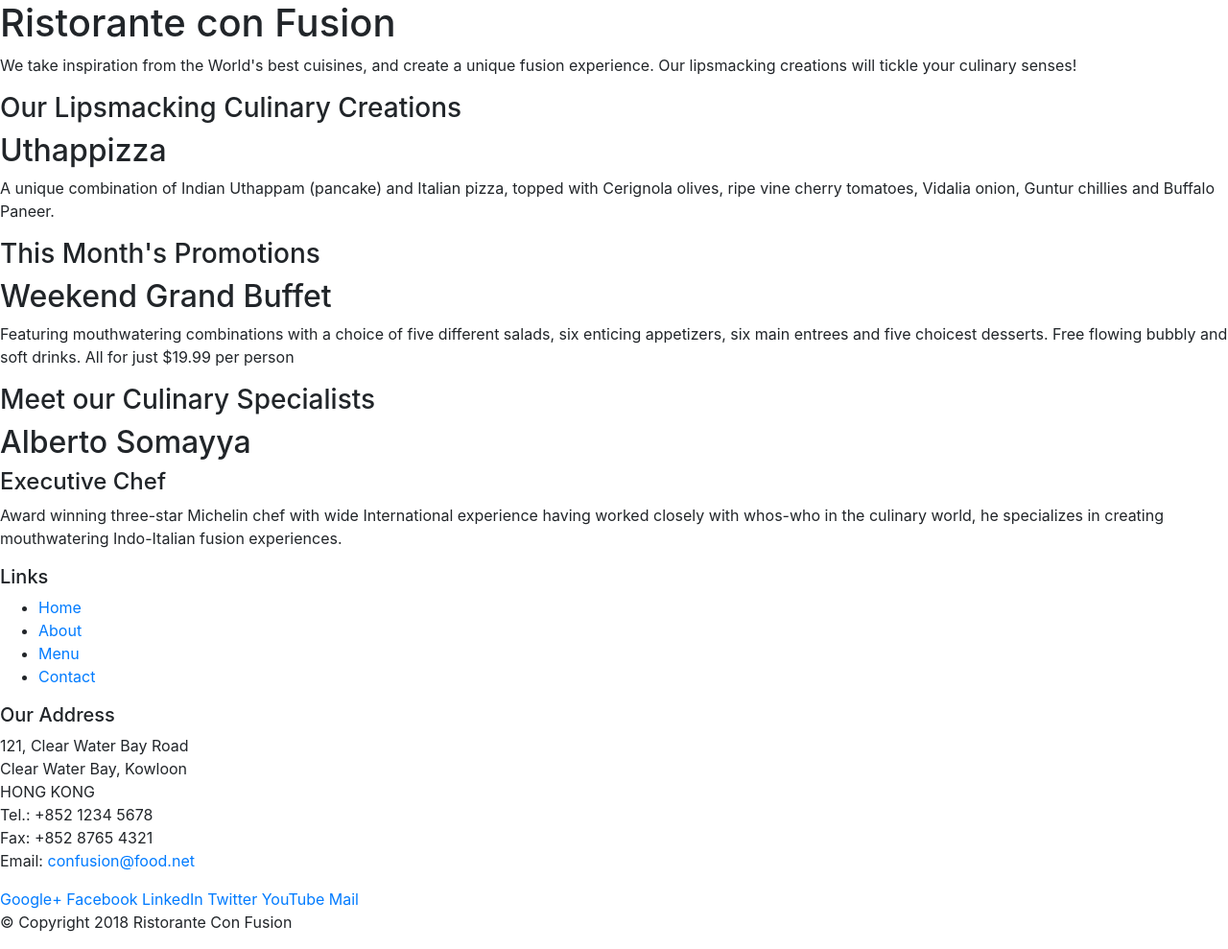
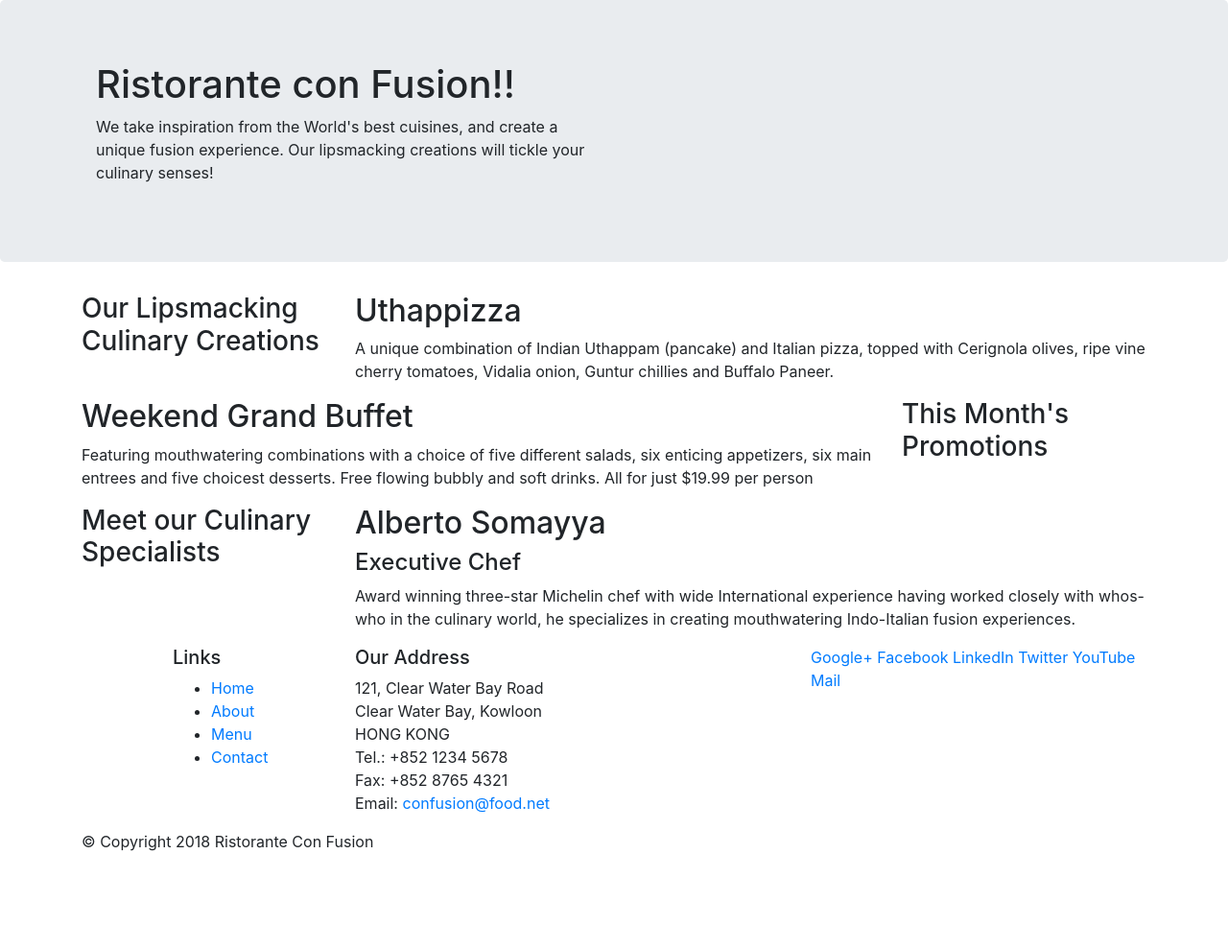
Before and after one commit to amanbthakkar/conFusion, a website: page index.html in a window 1280 px wide. Shown: the whole page at 96% size. After the commit the page ends 905 px from the top, so only its background shows below. Drawn offline with nearby package versions, Linux system fonts and the light colour scheme.

Commit message:
Bootsrap grid part 1

```diff
--- a/index.html
+++ b/index.html
@@ -14,46 +14,46 @@
 
 <body>
 
-    <header>
-        <div>
-            <div>
-                <div>
-                    <h1>Ristorante con Fusion</h1>
+    <header class="jumbotron">
+        <div class="container">
+            <div clas="row">
+                <div class="col-12 col-sm-6">
+                    <h1>Ristorante con Fusion!!</h1>
                     <p>We take inspiration from the World's best cuisines, and create a unique fusion experience. Our lipsmacking creations will tickle your culinary senses!</p>
                 </div>
-                <div>
+                <div class="col 12 col-sm">
                 </div>
             </div>
         </div>
     </header>
 
-    <div>
-        <div>
-            <div>
+    <div class = "container">
+        <div class="row">
+            <div class="col col-sm-4 order-sm-first col-md-3">
                 <h3>Our Lipsmacking Culinary Creations</h3>
             </div>
-            <div>
+            <div class="col col-sm order-sm-last col-md">
                 <h2>Uthappizza</h2>
                 <p>A unique combination of Indian Uthappam (pancake) and Italian pizza, topped with Cerignola olives, ripe vine cherry tomatoes, Vidalia onion, Guntur chillies and Buffalo Paneer.</p>
             </div>
         </div>
 
 
-        <div>
-            <div>
+        <div class="row">
+            <div class="col col-sm-4 order-sm-last col-md-3">
                 <h3>This Month's Promotions</h3>
             </div>
-            <div>
+            <div  class="col col-sm order-sm-first col-md">
                 <h2>Weekend Grand Buffet</h2>
                 <p>Featuring mouthwatering combinations with a choice of five different salads, six enticing appetizers, six main entrees and five choicest desserts. Free flowing bubbly and soft drinks. All for just $19.99 per person </p>
             </div>
         </div>
 
-        <div>
-            <div>
+        <div class="row">
+            <div class="col col-sm-4 order-sm-first col-md-3">
                 <h3>Meet our Culinary Specialists</h3>
             </div>
-            <div>
+            <div  class="col col-sm order-sm-last col-md">
                 <h2>Alberto Somayya</h2>
                 <h4>Executive Chef</h4>
                 <p>Award winning three-star Michelin chef with wide International experience having worked closely with whos-who in the culinary world, he specializes in creating mouthwatering Indo-Italian fusion experiences. </p>
@@ -62,9 +62,9 @@
     </div>
 
     <footer>
-        <div>
-            <div>
-                <div>
+        <div class="container">
+            <div class="row">
+                <div class="col-4 offset-1 col-sm-2">
                     <h5>Links</h5>
                     <ul>
                         <li><a href="#">Home</a></li>
@@ -73,7 +73,7 @@
                         <li><a href="#">Contact</a></li>
                     </ul>
                 </div>
-                <div>
+                <div class="col-7 col-sm-5">
                     <h5>Our Address</h5>
                     <address>
 		              121, Clear Water Bay Road<br>
@@ -84,7 +84,7 @@
 		              Email: <a href="mailto:confusion@food.net">confusion@food.net</a>
 		           </address>
                 </div>
-                <div>
+                <div class="col-12 col-sm-4">
                     <div>
                         <a href="http://google.com/+">Google+</a>
                         <a href="http://www.facebook.com/profile.php?id=">Facebook</a>
@@ -95,8 +95,8 @@
                     </div>
                 </div>
            </div>
-           <div>
-                <div>
+           <div class ="row">
+                <div class="col-auto">
                     <p>© Copyright 2018 Ristorante Con Fusion</p>
                 </div>
            </div>
```
